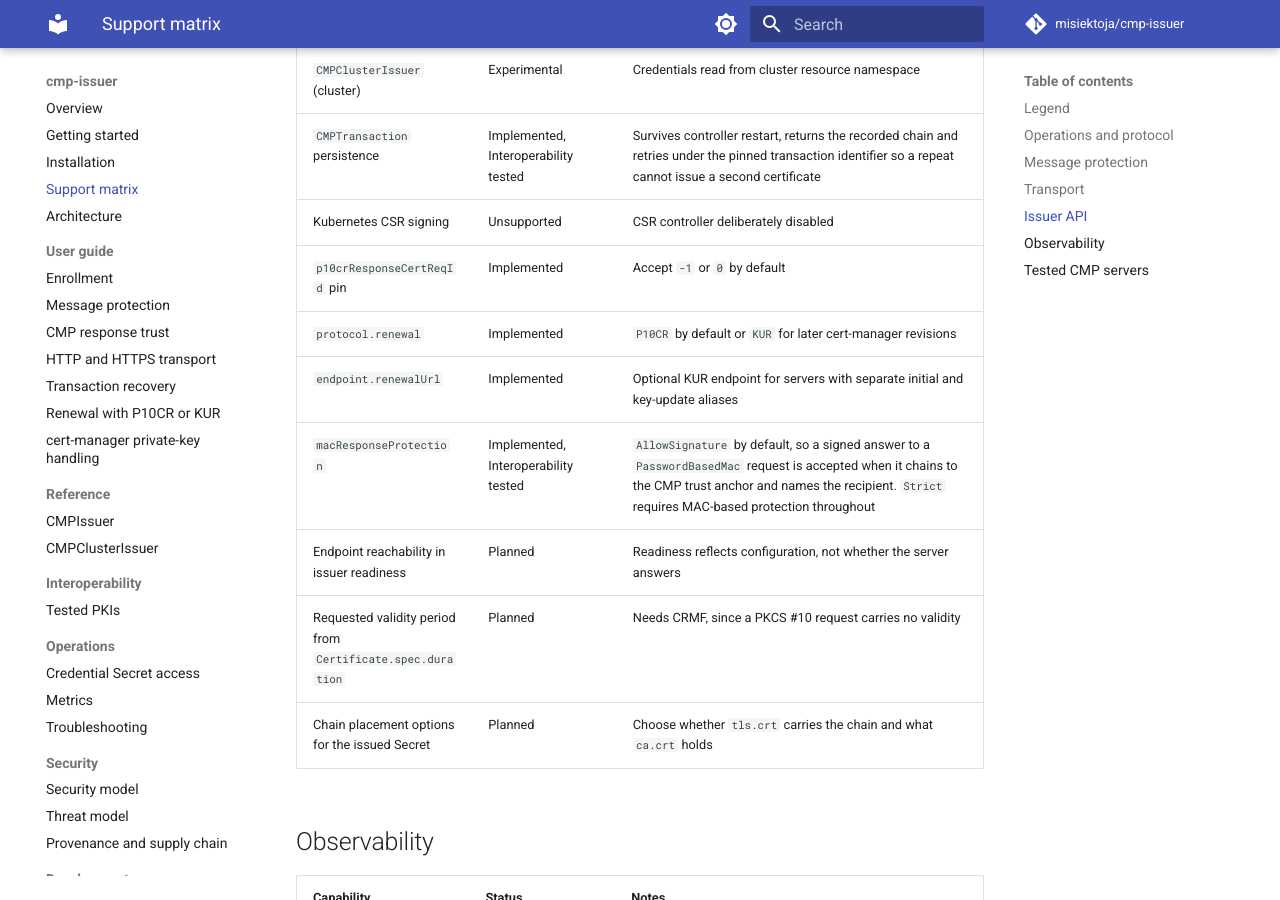
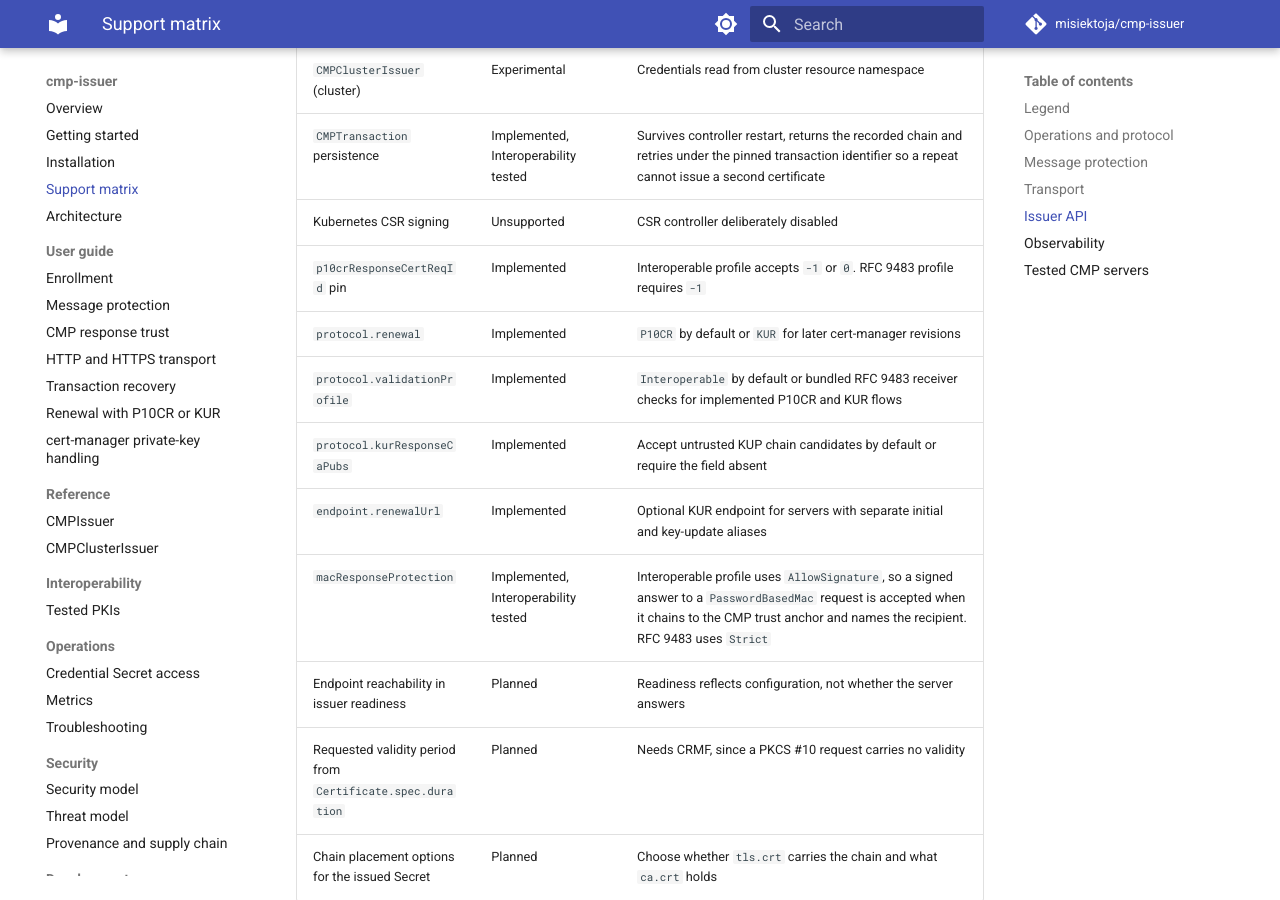
Before and after one commit to misiektoja/cmp-issuer, an MkDocs documentation site: the page built from docs/support-matrix.md, in a window 1280 px wide and 900 px high, scrolled down 2636 px. Built offline with MkDocs 1.6.1 and Material for MkDocs 9.7.7, drawn with Linux system fonts in a browser that asks for light colours; comment, search, counter and statistics services are not loaded.

Commit message:
docs(support-matrix): list response validation profiles
Signed-off-by: misiektoja <misiektoja-github@rm-rf.ninja>

```diff
--- a/docs/support-matrix.md
+++ b/docs/support-matrix.md
@@ -56,10 +56,12 @@ cmp-issuer implements a narrow CMPv2 profile for cert-manager external issuance.
 | `CMPClusterIssuer` (cluster) | Experimental | Credentials read from cluster resource namespace |
 | `CMPTransaction` persistence | Implemented, Interoperability tested | Survives controller restart, returns the recorded chain and retries under the pinned transaction identifier so a repeat cannot issue a second certificate |
 | Kubernetes CSR signing | Unsupported | CSR controller deliberately disabled |
-| `p10crResponseCertReqId` pin | Implemented | Accept `-1` or `0` by default |
+| `p10crResponseCertReqId` pin | Implemented | Interoperable profile accepts `-1` or `0`. RFC 9483 profile requires `-1` |
 | `protocol.renewal` | Implemented | `P10CR` by default or `KUR` for later cert-manager revisions |
+| `protocol.validationProfile` | Implemented | `Interoperable` by default or bundled RFC 9483 receiver checks for implemented P10CR and KUR flows |
+| `protocol.kurResponseCaPubs` | Implemented | Accept untrusted KUP chain candidates by default or require the field absent |
 | `endpoint.renewalUrl` | Implemented | Optional KUR endpoint for servers with separate initial and key-update aliases |
-| `macResponseProtection` | Implemented, Interoperability tested | `AllowSignature` by default, so a signed answer to a `PasswordBasedMac` request is accepted when it chains to the CMP trust anchor and names the recipient. `Strict` requires MAC-based protection throughout |
+| `macResponseProtection` | Implemented, Interoperability tested | Interoperable profile uses `AllowSignature`, so a signed answer to a `PasswordBasedMac` request is accepted when it chains to the CMP trust anchor and names the recipient. RFC 9483 uses `Strict` |
 | Endpoint reachability in issuer readiness | Planned | Readiness reflects configuration, not whether the server answers |
 | Requested validity period from `Certificate.spec.duration` | Planned | Needs CRMF, since a PKCS #10 request carries no validity |
 | Chain placement options for the issued Secret | Planned | Choose whether `tls.crt` carries the chain and what `ca.crt` holds |
```
